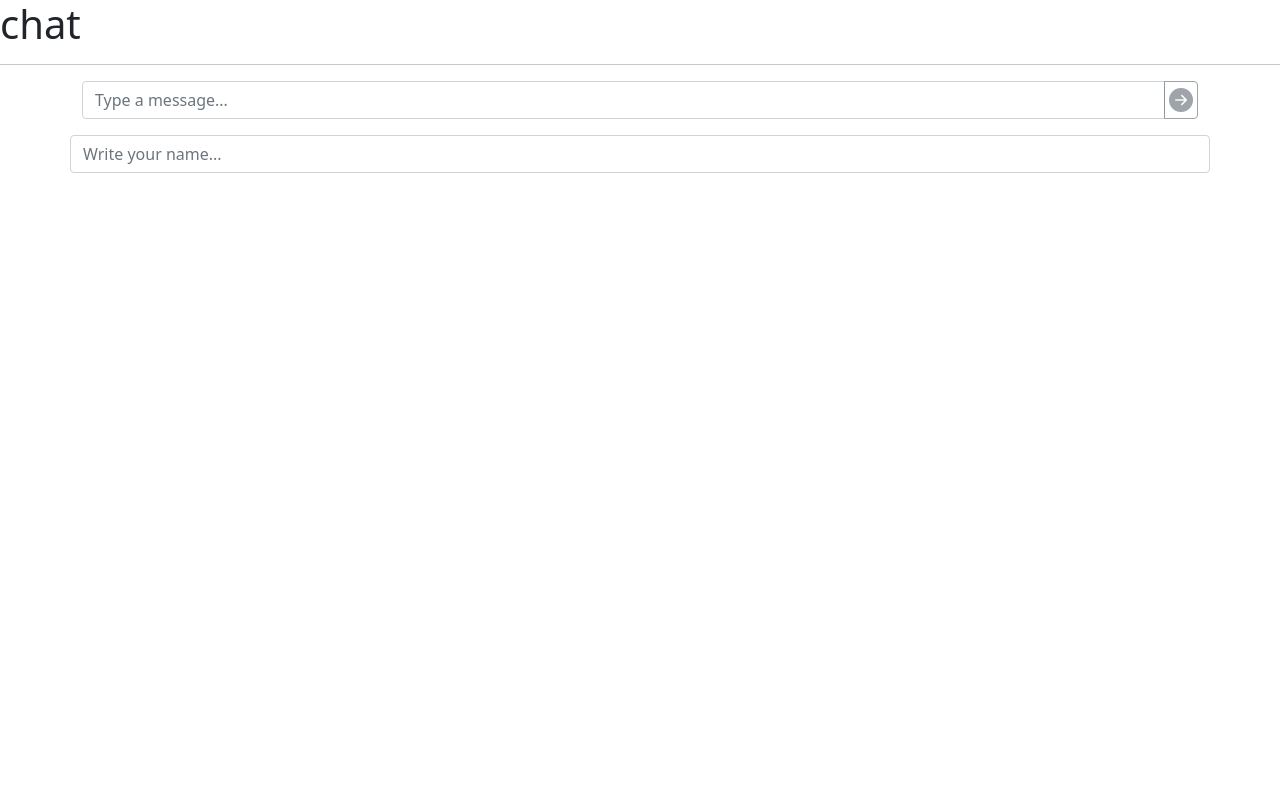
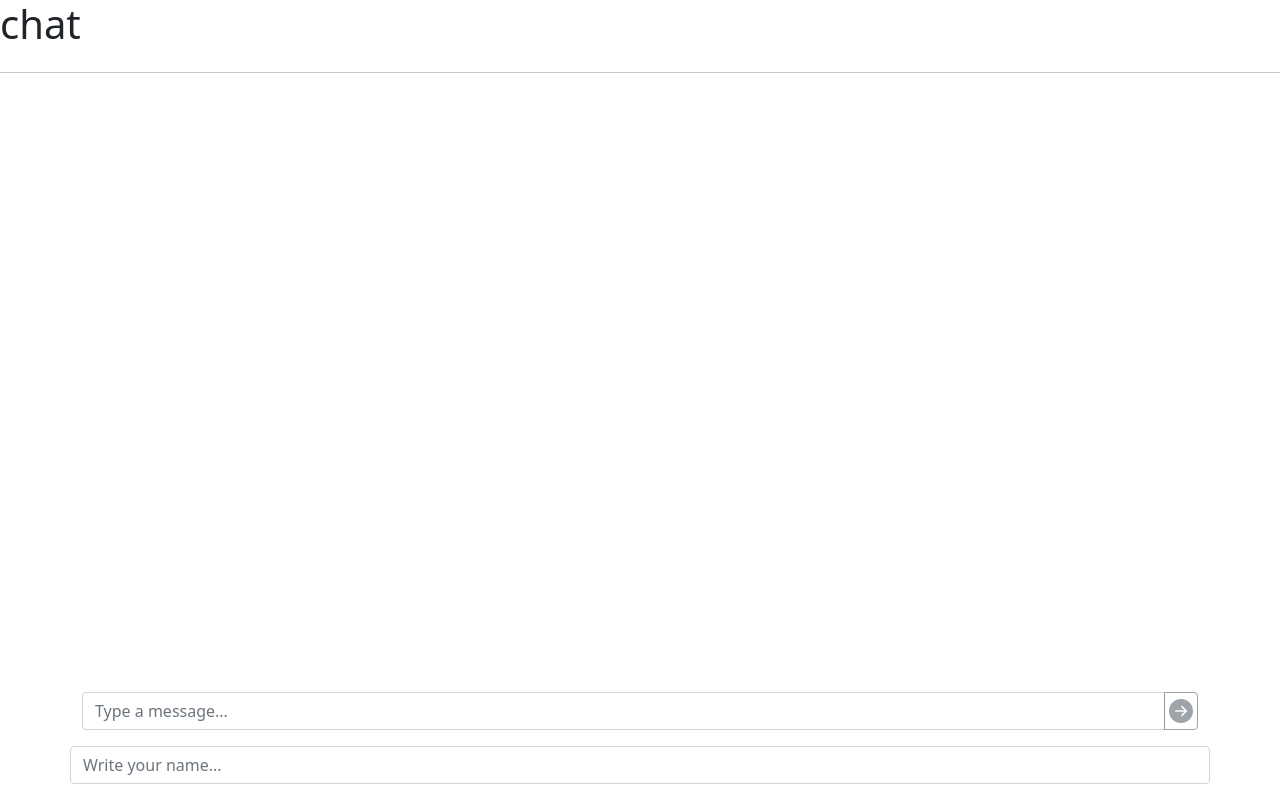
Before and after one commit to JumpyLionnn/chat, an Angular app: page / in a window 1280 px wide. Built offline with nearby package versions, Linux system fonts and the light colour scheme.

Commit message:
fixed chatbox layout

```diff
--- a/src/app/app.component.html
+++ b/src/app/app.component.html
@@ -1,5 +1,5 @@
-<div>
+<div class="h-100 d-flex flex-column">
     <h1>chat</h1>
     <hr>
-    <app-chatbox></app-chatbox>
+    <app-chatbox class="flex-grow-1"></app-chatbox>
 </div>
--- a/src/app/chatbox/chatbox.component.css
+++ b/src/app/chatbox/chatbox.component.css
@@ -1,3 +1,11 @@
 .input-group *:focus {
     box-shadow: none;
 }
+
+.overflow-y-auto {
+    overflow-y: auto;
+}
+
+.flex-basis-0 {
+    flex-basis: 0;
+}
--- a/src/app/chatbox/chatbox.component.html
+++ b/src/app/chatbox/chatbox.component.html
@@ -1,13 +1,13 @@
-<div class="container">
-    <div class="row position-relative">
-        <div class="col-xs-12">
+<div class="container h-100 d-flex flex-column">
+    <div class="row position-relative flex-grow-1 flex-basis-0">
+        <div class="col-xs-12 h-100 overflow-y-auto">
             <app-chatmessage *ngFor="let message of messages" [message]="message" (replyClick)="onReplyClick($event)"></app-chatmessage>
         </div>
         <div class="col-xs-12 position-absolute bottom-0 w-100 d-flex flex-column align-items-center">
             <app-alert *ngFor="let alert of alerts; let i = index" [type]="alert.type" (close)="onAlertClose(i);">{{ alert.content }}</app-alert>
         </div>
     </div>
-    <div class="row">
+    <div class="row mb-3">
         <div class="input-group mb-3">
             <input type="text" class="form-control" placeholder="Type a message..." aria-label="Type a message..." aria-describedby="button-addon2" [value]="messageContentInput" (keydown)="onInputKeyDown($event)" (input)="onMessageContentInputChange($event)">
             <button class="btn btn-outline-secondary px-1 py-0" type="button" id="button-addon2" [disabled]="!allowSendingMessages" (click)="onSendMessage()">
--- a/src/index.html
+++ b/src/index.html
@@ -1,5 +1,5 @@
 <!doctype html>
-<html lang="en">
+<html lang="en" class="h-100">
 
 <head>
     <meta charset="utf-8">
@@ -9,7 +9,7 @@
     <link rel="icon" type="image/x-icon" href="favicon.ico">
 </head>
 
-<body>
+<body class="h-100">
     <app-root></app-root>
 </body>
 
--- a/src/styles.css
+++ b/src/styles.css
@@ -1 +1,3 @@
-/* You can add global styles to this file, and also import other style files */
+* {
+    overflow: hidden;
+}
```
